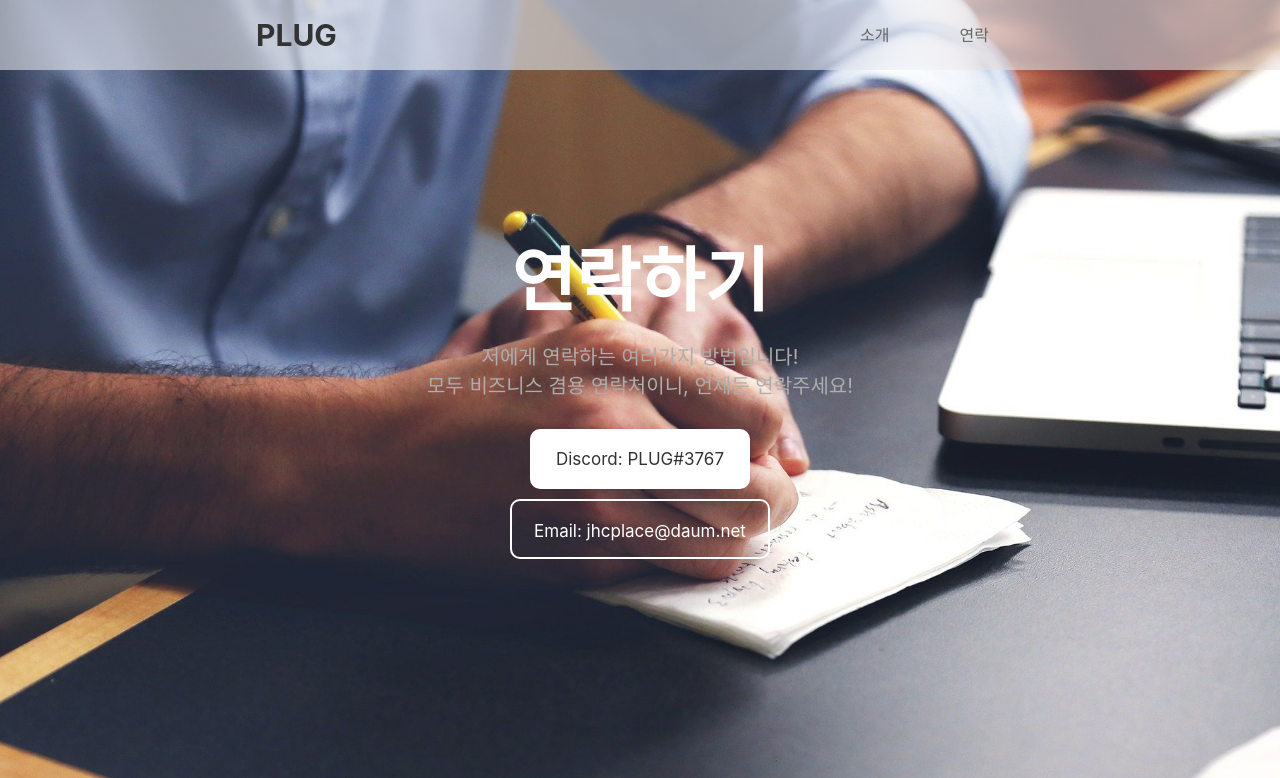
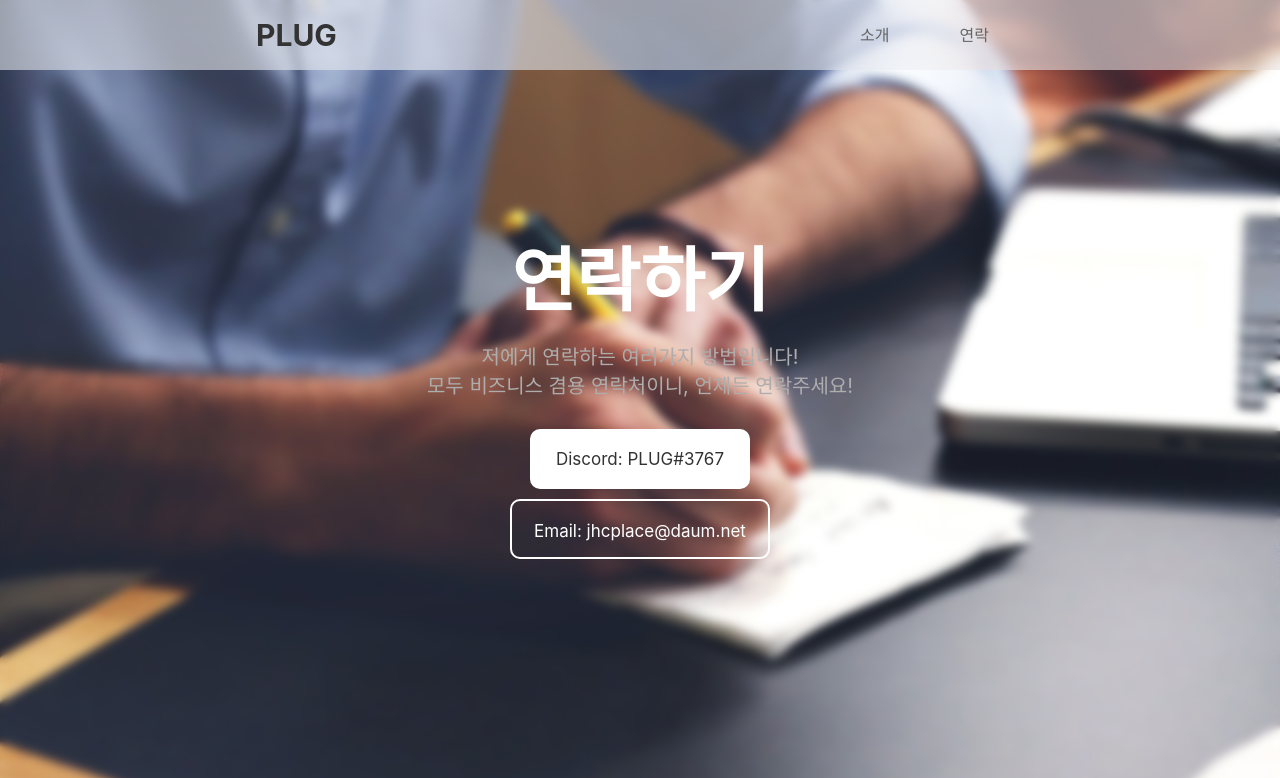
Before and after one commit to DEV-PLUG/Portfolio, a Next.js app: page /contact in a window 1280 px wide. Shown: the top 778 px of the page. Built offline with nearby package versions, Linux system fonts and the light colour scheme; a web font is replaced by a local one.

Commit message:
Add files via upload

```diff
--- a/styles/Contact.module.css
+++ b/styles/Contact.module.css
@@ -3,6 +3,7 @@
     height: 100vh;
 
     background-image: url("../public/images/contact.jpg");
+    filter: brightness(1);
     background-size: cover;
     background-repeat: no-repeat;
 
@@ -16,6 +17,9 @@
     box-sizing: border-box;
     display: flex;
     justify-content: space-between;
+
+    -webkit-backdrop-filter: blur(5px);
+    backdrop-filter: blur(5px);
 }
 .flex {
     display: flex;
```
